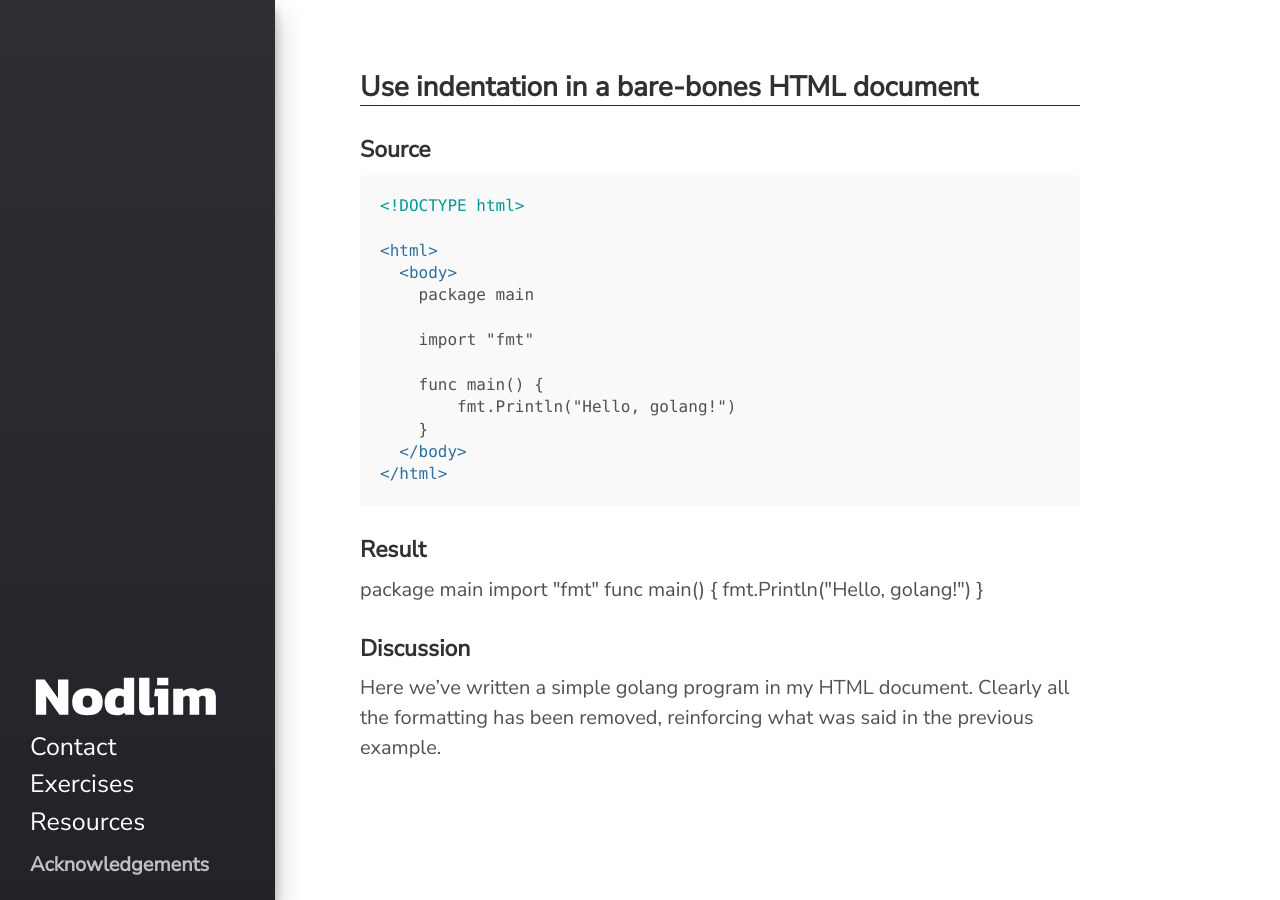
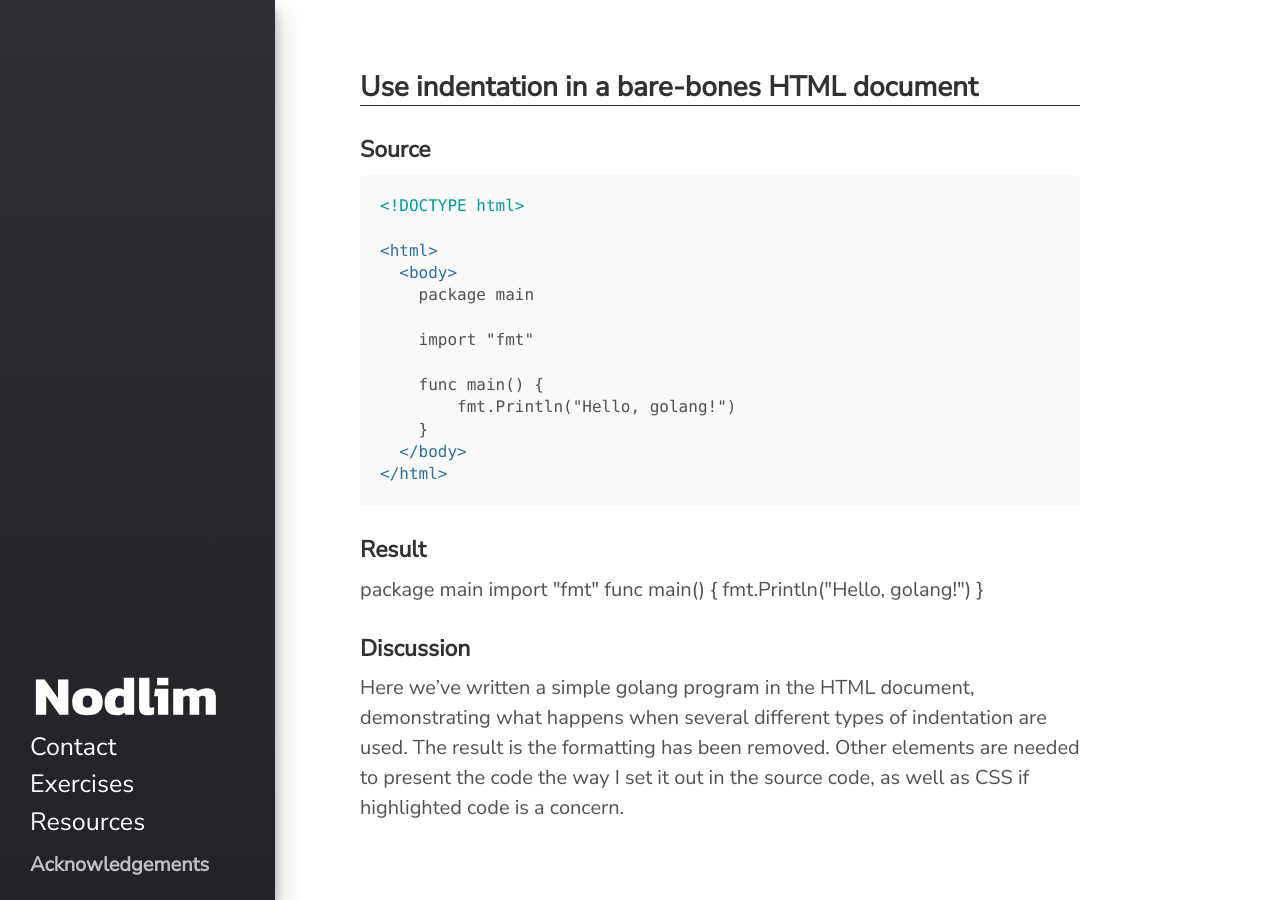
Before and after one commit to kranzuft/nodlim_old, a Jekyll site: the page built from _html/sol/basic/codeline.md, in a window 1280 px wide. Built offline with Jekyll 4.4.1, drawn with Linux system fonts in a browser that asks for light colours.

Commit message:
Fixed discussion pieces

```diff
--- a/_includes/html_sol/messline.md
+++ b/_includes/html_sol/messline.md
@@ -1 +1 @@
-Here we've written a simple golang program in my HTML document. Clearly all the formatting has been removed, reinforcing what was said in the previous example.
+Here we've written a simple golang program in the HTML document, demonstrating what happens when several different types of indentation are used. The result is the formatting has been removed. Other elements are needed to present the code the way I set it out in the source code, as well as CSS if highlighted code is a concern.
```
Also changed, not shown: _includes/html_sol/doctype.md (+1 -1 lines).
